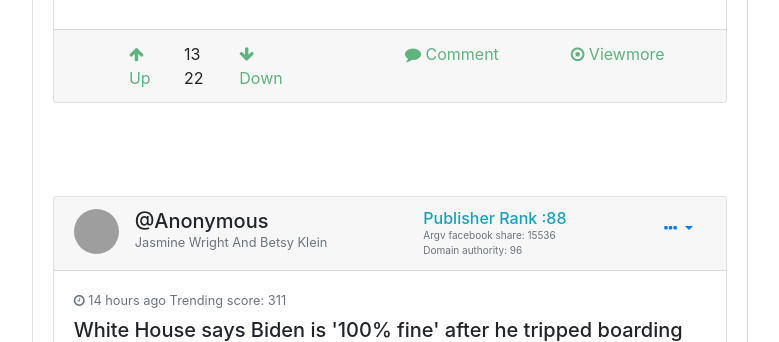
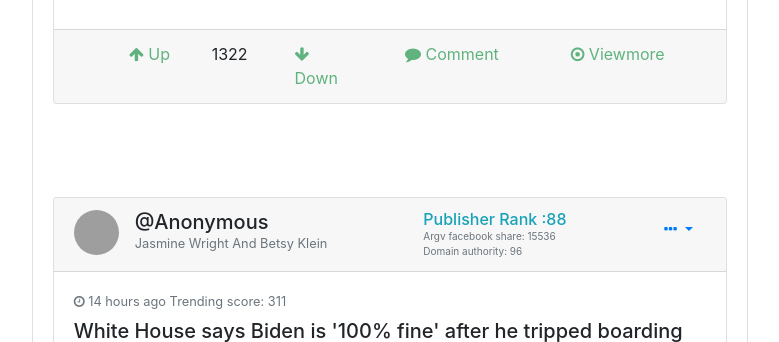
Before and after one commit to akatekhanh/Trendee, a Flask app: page /newsfeeds in a window 1280 px wide. Shown: the part 913-1255 px from the top of the page, without its empty margins (90-869 px from the left). Run offline with Flask 2, Linux system fonts and the light colour scheme; some libraries are stand-ins or nearby versions; grey boxes are pictures that could not be loaded.

Commit message:
modify newsfeeds.html

```diff
--- a/templates/newsfeeds.html
+++ b/templates/newsfeeds.html
@@ -199,10 +199,10 @@
                                     <div class="row">
                                         <div class="col-md-2 gedf-main">
                                         </div>
-                                        <div class="col-md-2  gedf-main">
+                                        <div class="col-md-3  gedf-main">
                                             <a href="#" style="color: #60b27f" class="card-link"><i class="fa fa-arrow-up"></i> Up</a>
                                         </div>
-                                        <div class="col-md-2 gedf-main">
+                                        <div class="col-md-3 gedf-main">
                                             1322
                                         </div>
                                         <div class="col-md-3 gedf-main">
```
